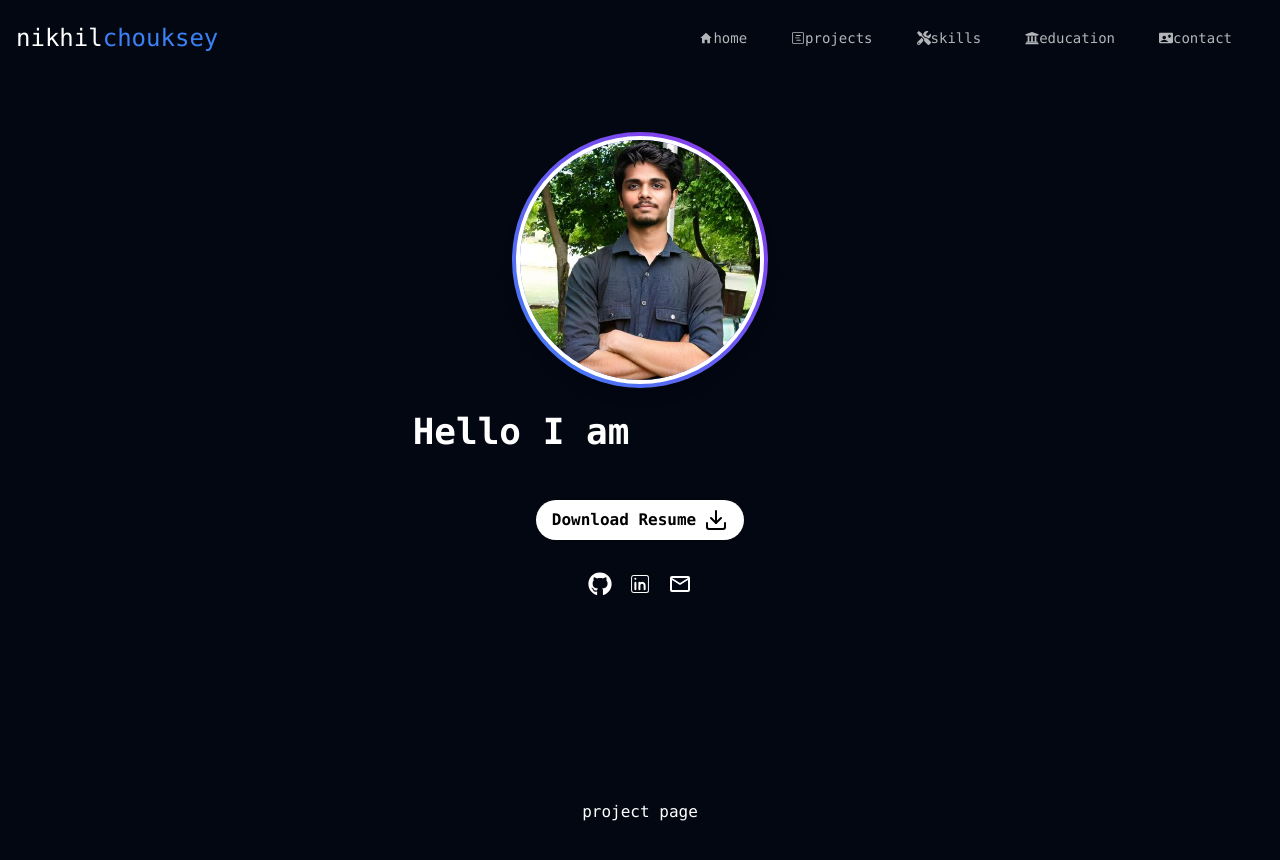
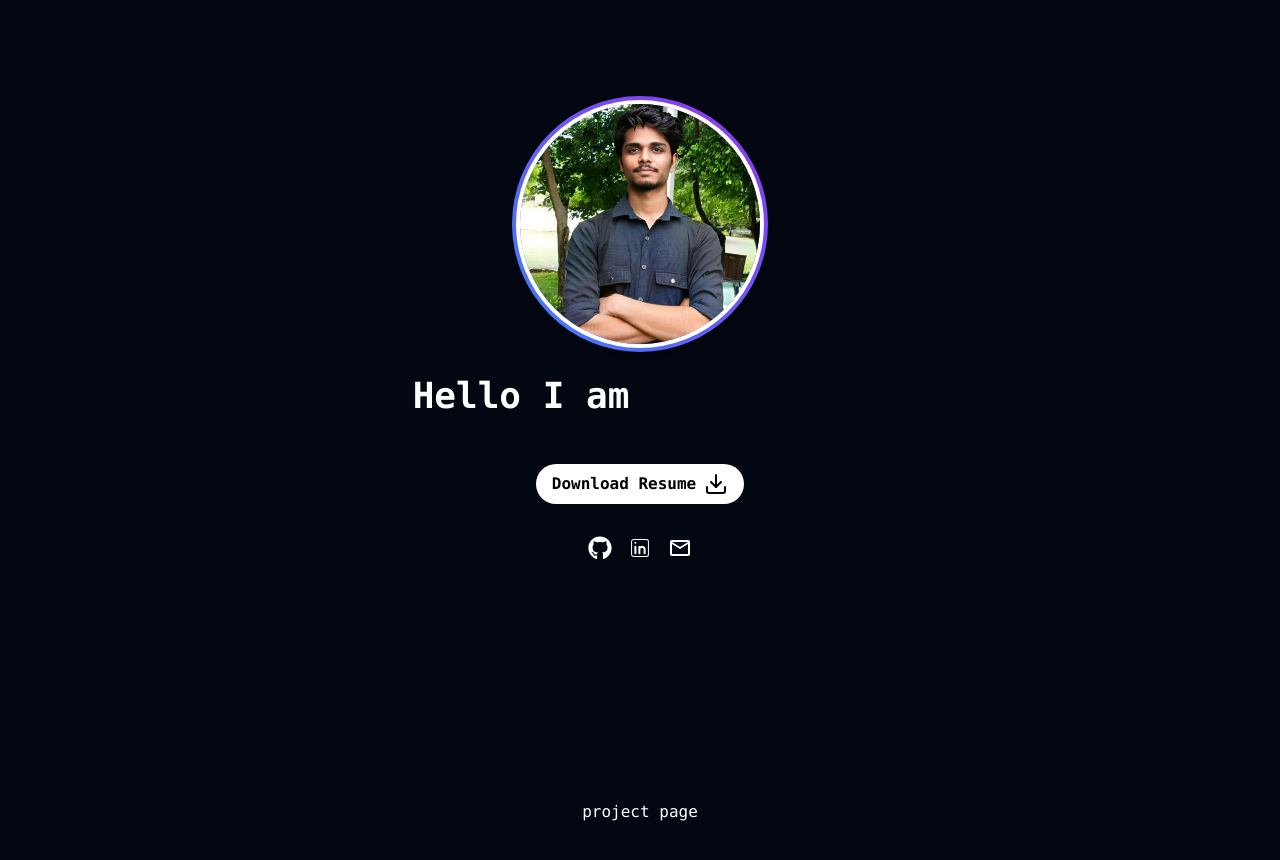
Before and after one commit to nikhilchoukseyy/my-portfolio-react, a React (Vite) app: page / in a window 1280 px wide. Shown: the top 860 px of the page. Built offline with nearby package versions, Linux system fonts and the light colour scheme; a web font is replaced by a local one.

Commit message:
mobile navbar and desktop navbar animation added

```diff
--- a/src/components/DesktopNavbar.jsx
+++ b/src/components/DesktopNavbar.jsx
@@ -1,4 +1,4 @@
-import React from 'react'
+import React, { useState, useEffect } from 'react'
 import { motion } from "framer-motion";
 import { Link, useLoaderData } from 'react-router-dom'
 import { useLocation } from 'react-router-dom';
@@ -7,6 +7,7 @@ import { GoProjectRoadmap } from "react-icons/go"
 import { FaTools } from "react-icons/fa";
 import { FaUniversity } from "react-icons/fa";
 import { MdContactEmergency } from "react-icons/md";
+import useScrollDirection from '../hooks/useScrollDirection'
 
 let tabs = [
   { id: 'home', label: 'Home', link: '/', icon: <IoMdHome /> },
@@ -19,40 +20,67 @@ let tabs = [
 
 const DesktopNavbar = () => {
 
-  const location = useLocation() ;
+  const location = useLocation();
+  const [activeTab, setActiveTab] = useState('home');
+  const scrollUp = useScrollDirection();
 
-  const currentTab = tabs.find(tab => tab.link === location.pathname);
+  useEffect(() => {
+    const observer = new IntersectionObserver(
+      (entries) => {
+        entries.forEach((entry) => {
+          if (entry.isIntersecting) {
+            setActiveTab(entry.target.id)
+          }
+        })
+      },
+      { threshold: 0.3 }
+    )
 
-  const activeTab = currentTab ? currentTab.id : tabs[0].id;
+    tabs.forEach((tab) => {
+      const section = document.getElementById(tab.id)
+      if (section) observer.observe(section)
+    })
+
+    return () => observer.disconnect()
+  }, [])
+
+
 
   const handleTabClick = (id) => {
     document.getElementById(id)?.scrollIntoView({ behavior: 'smooth' })
   }
 
   return (
-    <nav className='w-full justify-center px-4 py-2 md:mb-12 flex flex-row items-center text-center md:justify-between'>
+    <motion.nav
+      initial={{ y: 0 }}
+      animate={{ y: scrollUp ? 0 : -100 }}
+      transition={{ type: 'tween' }}
+      className='fixed top-0 w-full justify-center px-8 pt-1 mt-0 flex flex-row items-center text-center md:justify-between  rounded-full bg-gray-900 rounded-tl-none rounded-tr-none'>
       <span className='text-2xl '>nikhil<span className='text-blue-500'>chouksey</span></span>
-      <div className="hidden sm:flex  justify-center items-center p-4 space-x-3">
+      <div className="hidden sm:flex  justify-center items-center p-2 space-x-3">
         {tabs.map((tab) => (
           <Link
             key={tab.id}
-            to={`${tab.link}`}
             onClick={() => handleTabClick(tab.id)}
-            className={`${activeTab === tab.id ? "text-blue-500" : "text-white/70"
-              } relative px-4 py-1 flex flex-row items-center justify-center  text-sm font-medium transition text-white/70 text-blue-500 hover:text-white`}
+            className={`relative px-2 rounded-full py-1 text-xs font-medium transition-all duration-300 ${activeTab === tab.id
+                ? 'text-black opacity-100 bg-white'
+                : 'text-white opacity-40 hover:opacity-100'
+              }`}
           >
             {activeTab === tab.id && (
               <motion.span
                 layoutId="bubble"
-                className="absolute inset-0 z-10 bg-white mix-blend-difference rounded-full "
+                className="absolute bg-white rounded-full "
                 transition={{ type: "spring", bounce: 0.2, duration: 0.6 }}
               />
             )}
-            {tab.icon}{tab.id}
+            <motion.span className="relative text-sm flex flex-row items-center justify-center">
+              {tab.icon}{tab.id}
+            </motion.span>
           </Link>
         ))}
       </div>
-    </nav>
+    </motion.nav>
   )
 }
 
--- a/src/components/MobileNavbar.jsx
+++ b/src/components/MobileNavbar.jsx
@@ -49,7 +49,7 @@ const MobileNavbar = () => {
     initial = {{y:0}}
     animate = {{y:scrollUp? 0 : 100}}
     transition={{type:'tween'}}
-    className="w-full h-auto md:hidden flex justify-center items-center text-center px-2 py-2 bg-gray-900 gap-8 fixed bottom-0 z-50">
+    className="w-full h-auto md:hidden flex justify-center items-center text-center px-4 py-1 bg-gray-900 gap-6 fixed bottom-0 z-50 rounded-tl-full rounded-tr-full">
       {tabs.map((tab) => (
         <button
           key={tab.id}
--- a/src/pages/HomePage.jsx
+++ b/src/pages/HomePage.jsx
@@ -14,9 +14,9 @@ import FadeInUpAnimation from '../hooks/FadeInUpAnimation';
 const HomePage = () => {
 
   return (
-    <div className='bg-gray-950 min-h-screen w-full overflow-x-hidden flex flex-col items-center text-white font-mono'>
+    <div className='bg-gray-950 min-h-screen w-full overflow-x-hidden flex flex-col items-center text-white font-mono gap-4'>
       <DesktopNavbar />
-      <div className='flex flex-col items-center justify-center text-center gap-8 mt-12 md:mt-2 md:gap-4'>
+      <div className='flex flex-col items-center justify-center text-center gap-8 mt-24 md:mt-24 md:gap-4'>
         <motion.div
           variants={FadeInUpAnimation}
           initial="hidden"
@@ -49,7 +49,7 @@ const HomePage = () => {
         </div>
 
         <motion.button
-          className="flex flex-row bg-white bg-opacity-100 rounded-full px-4 py-2 text-black font-extrabold  transition transform hover:bg-white hover:shadow-sm hover:shadow-blue-500 hover:bg-opacity-100 cursor-pointer  md:mt-4 md:mb-4 hover:scale-105 md:hover:scale-100">
+          className="bg-white rounded-full px-4 py-2 text-black font-extrabold  transitionhover:bg-white hover:shadow-sm hover:shadow-blue-500 hover:bg-opacity-100 cursor-pointer  md:mt-4 md:mb-4 hover:scale-105 md:hover:scale-100">
           <a className="flex flex-row gap-2 ">
             <span>Download Resume</span>
             <Download className='hover:translate-y-1 transition duration-300' />
@@ -57,21 +57,30 @@ const HomePage = () => {
         </motion.button>
         <motion.div
           variants={FadeInUpAnimation}
-          drag
-          dragConstraints ={{top:0,left:0,bottom:0,right:0}}
-          dragElastic={2}
           initial="hidden"
           animate="show"
           className=' flex flex-row gap-4  '>
-          <motion.button drag className='text-2xl hover:-translate-y-1 transition duration-100'><FaGithub /></motion.button>
-          <motion.button drag className='text-2xl hover:-translate-y-1 transition duration-100'><CiLinkedin /></motion.button>
-          <motion.button drag className='text-2xl hover:-translate-y-1 transition duration-100'><MdOutlineEmail /></motion.button>
+          <motion.button
+            drag
+            dragConstraints={{ top: 0, left: 0, bottom: 0, right: 0 }}
+            dragElastic={2}
+            className='text-2xl hover:-translate-y-1 transition duration-100'><FaGithub /></motion.button>
+          <motion.button
+            drag
+            dragConstraints={{ top: 0, left: 0, bottom: 0, right: 0 }}
+            dragElastic={2}
+            className='text-2xl hover:-translate-y-1 transition duration-100'><CiLinkedin /></motion.button>
+          <motion.button
+            drag
+            dragConstraints={{ top: 0, left: 0, bottom: 0, right: 0 }}
+            dragElastic={2}
+            className='text-2xl hover:-translate-y-1 transition duration-100'><MdOutlineEmail /></motion.button>
         </motion.div>
       </div>
       <motion.div
-        initial={{opacity:0}}
-        animate={{opacity:1}}
-        transition={{delay:0.2,duration:0.2}}
+        initial={{ opacity: 0 }}
+        animate={{ opacity: 1 }}
+        transition={{ delay: 0.2, duration: 0.2 }}
         className='w-[100%]'><MobileNavbar /></motion.div>
     </div>
   )
```
